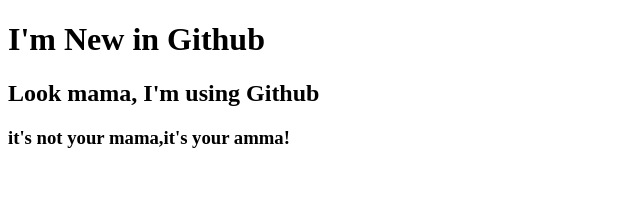
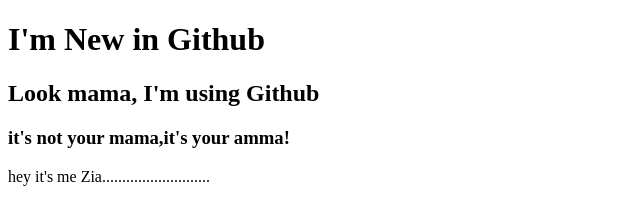
Before and after one commit to zhzia1725/my-first-website, a plain HTML site: page index.html in a window 1280 px wide. Shown: the whole page, without its empty margins (0-640 px from the left). Drawn offline with Linux system fonts and the light colour scheme.

Commit message:
ok it's zia

```diff
--- a/index.html
+++ b/index.html
@@ -10,5 +10,6 @@
     <h1>I'm New in Github</h1>
     <h2>Look mama, I'm using Github</h2>
     <h3>it's not your mama,it's your amma!</h3>
+    <p>hey it's me Zia...........................</p>
 </body>
 </html>
```
